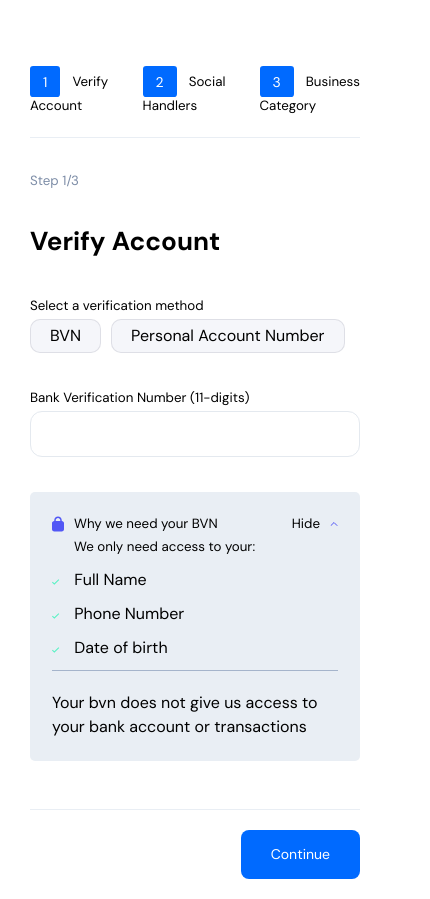
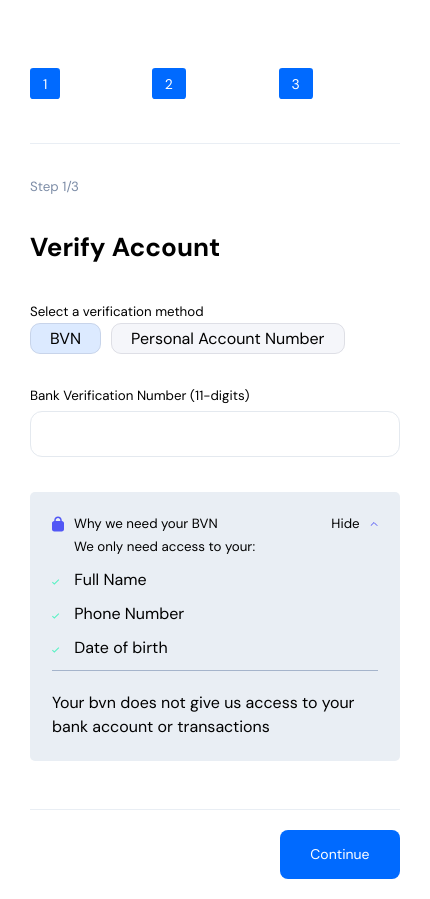
Before and after one commit to techtheriac/buyfood-test, a React (Vite) app: page / in a window 390 px wide. Shown: the whole page, 430 px wide, since content can reach past the window. Built offline with nearby package versions, Linux system fonts and the light colour scheme.

Commit message:
Change tgeneric buttons to radio buttons

```diff
--- a/src/components/form/BusinessCategory.jsx
+++ b/src/components/form/BusinessCategory.jsx
@@ -20,13 +20,22 @@ const BusinessCategory = () => {
 
       <div className="wrapper__input__vr">
         <small>Do you use POS Machines for your business?</small>
-        <div className="flow-hr-xs">
-          <button onClick={(e) => e.preventDefault()} className="btn__pill">
+        <div className="flow-hr-xs toggle__btn__group">
+        <input type="radio" name="pos" id="isPos" value="small" checked />
+          <label
+            // onClick={(e) => e.preventDefault()}
+            for="isPos"
+            className="btn__pill no-margin">
             Yes
-          </button>
-          <button onClick={(e) => e.preventDefault()} className="btn__pill">
+          </label>
+
+          <input type="radio" name="pos" id="notPos" value="small" checked />
+          <label
+            // onClick={(e) => e.preventDefault()}
+            for="notPos"
+            className="btn__pill">
             No
-          </button>
+          </label>
         </div>
       </div>
     </div>
--- a/src/components/form/FormContainer.jsx
+++ b/src/components/form/FormContainer.jsx
@@ -18,7 +18,7 @@ const FormContainer = () => {
           ) : (
             <span className="form__progress-pill">1</span>
           )}
-          <small>Verify Account</small>
+          <small className="form__progress-label">Verify Account</small>
         </div>
         <div>
           { formIndex !== 3 ? (
@@ -28,7 +28,7 @@ const FormContainer = () => {
               <Tick fillColor="#006AFF" />
             </span>
           )}
-          <small>Social Handlers</small>
+          <small className="form__progress-label">Social Handlers</small>
         </div>
         <p>
           {formIndex == 1 || formIndex == 2 ? (
@@ -38,7 +38,7 @@ const FormContainer = () => {
               <Tick fillColor="#006AFF" />
             </span>
           )}
-          <small>Business Category</small>
+          <small className="form__progress-label">Business Category</small>
         </p>
       </div>
 
--- a/src/components/form/VerifyAccounts.jsx
+++ b/src/components/form/VerifyAccounts.jsx
@@ -20,26 +20,29 @@ const VerifyAccount = () => {
 
       <div className="wrapper__input__vr">
         <small>Select a verification method</small>
-        <span className="flow-hr-xs">
-          <button
-            className="btn__pill"
+
+        <span className="flow-hr-xs toggle__btn__group">
+        <input type="radio" name="account" id="bvn" value="small" checked />
+          <label
+            for="bvn"
+            className="btn__pill no-margin"
             onClick={(e) => {
               showBvnInput();
-              e.preventDefault();
             }}
           >
             BVN
-          </button>
+          </label>
 
-          <button
+          <input type="radio" name="account" id="personalAccount" value="small" />
+          <label
+            for="personalAccount"
             className="btn__pill"
             onClick={(e) => {
               showPersonalAccountInput();
-              e.preventDefault();
             }}
           >
             Personal Account Number
-          </button>
+          </label>
         </span>
       </div>
 
--- a/src/styles/_components.scss
+++ b/src/styles/_components.scss
@@ -1,3 +1,5 @@
+@use "typography";
+
 %btn {
   border-radius: 0.8rem;
   padding: 1.4rem 3rem;
@@ -110,3 +112,26 @@
     visibility: hidden;
   }
 }
+
+.toggle__btn__group {
+  input[type="radio"]:checked + label {
+    background-color: var(--blue-00);
+  }
+
+  label {
+    cursor: pointer;
+    transition: all 0.3s ease-out;
+  }
+}
+
+.form__progress-label {
+  @extend %font-18;
+  font-weight: 500;
+  @media screen and (max-width: 790px) {
+    visibility: hidden;
+  }
+
+  &--inactive {
+    color: var(--blue-02);
+  }
+}
--- a/src/styles/_globals.scss
+++ b/src/styles/_globals.scss
@@ -5,5 +5,12 @@ html {
 
 body {
   font-size: 1.6rem;
-  font-family: 'DM Sans', sans-serif;
+  font-family: "DM Sans", sans-serif;
 }
+
+input[type="radio"] {
+  // visibility: hidden;
+  display: none;
+  height: 0;
+  width: 0;
+}
--- a/src/styles/_layout.scss
+++ b/src/styles/_layout.scss
@@ -46,7 +46,7 @@
 
 .wrapper__input__vr {
   > * + * {
-    margin-top: 0.3rem;
+    margin-top: 0.5rem;
   }
 
   @extend %flex-vr;
--- a/src/styles/_utilities.scss
+++ b/src/styles/_utilities.scss
@@ -22,3 +22,7 @@
 .flow-hr-m > * + * {
   margin-left: 3rem;
 }
+
+.no-margin {
+  margin: 0;
+}
```
